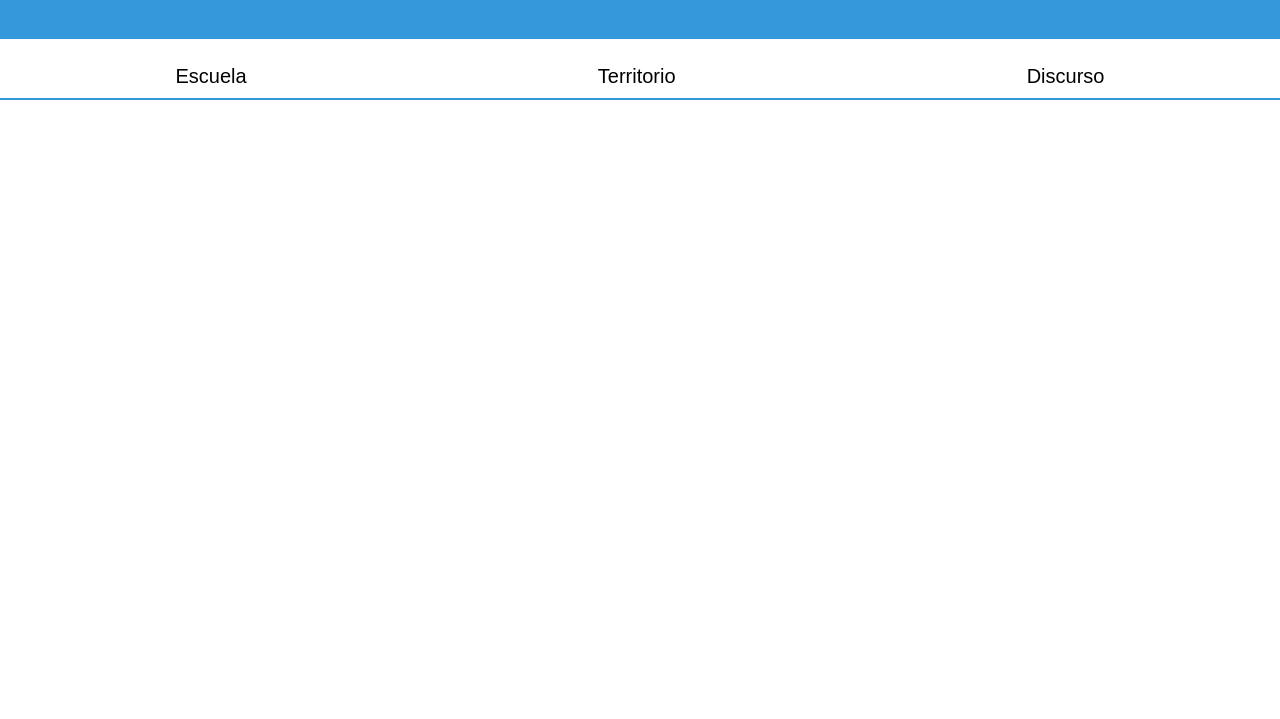
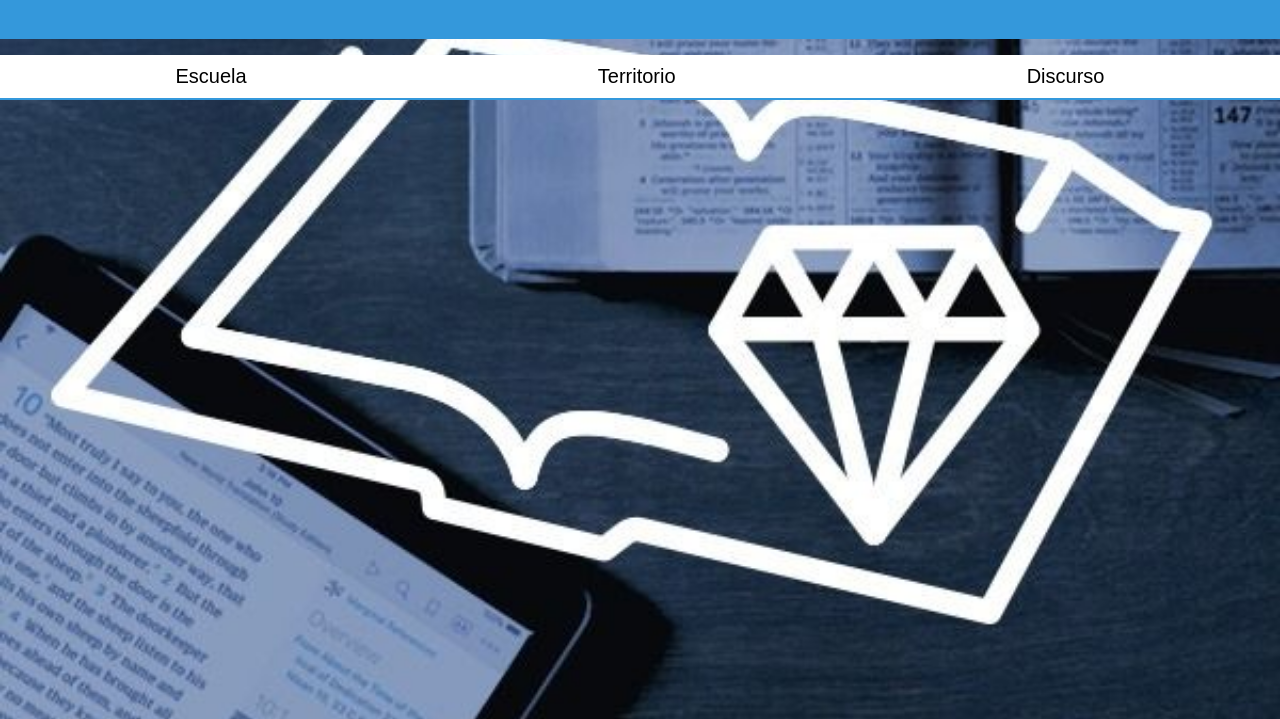
Before and after one commit to MrHusq/mechanical-information, a plain HTML site: page index.html in a window 1280 px wide. Shown: the part 81-800 px from the top of the page. Drawn offline with Linux system fonts and the light colour scheme.

Commit message:
Update styles.css

```diff
--- a/css/styles.css
+++ b/css/styles.css
@@ -3,7 +3,7 @@ body {
     font-family: Arial, sans-serif;
     margin: 0;
     padding: 0;
-    background-image: url('./img/a9986d08813a71bee01ed83f45c5974f.jpg');
+    background-image: url('/img/a9986d08813a71bee01ed83f45c5974f.jpg');
     background-size: cover;
     background-repeat: no-repeat;
     background-attachment: fixed;
```
